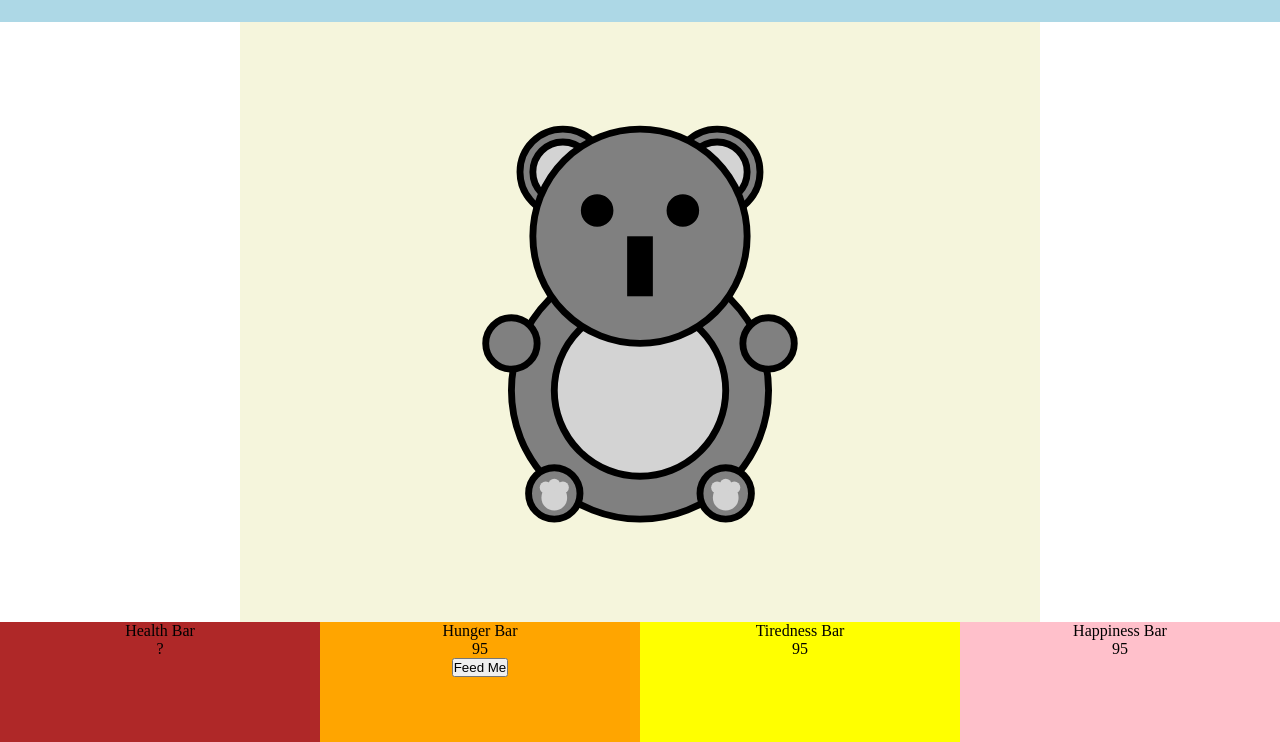
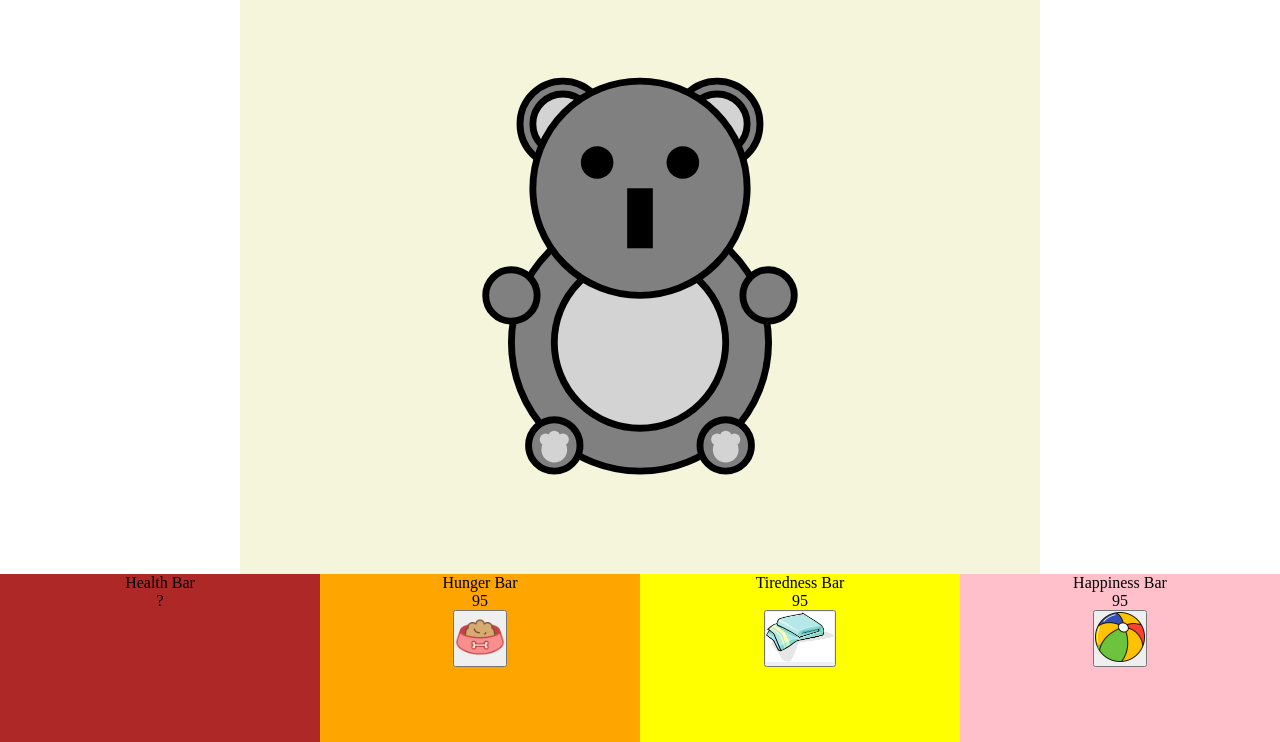
Before and after one commit to JamesWicks01/VirtualPet, a plain HTML site: page index.html in a window 1280 px wide. Shown: the part 58-800 px from the top of the page. Drawn offline with Linux system fonts and the light colour scheme.

Commit message:
added images as the buttons

```diff
--- a/css/style.css
+++ b/css/style.css
@@ -1,7 +1,7 @@
 main {
     display: grid;
     grid-template-columns: 1fr 1fr 1fr 1fr;
-    grid-template-rows: 5em 2fr 1fr;
+    grid-template-rows: 2em 2fr 1fr;
 
     grid-template-areas: "head head head head"
                          "petscreen petscreen petscreen petscreen"
--- a/index.html
+++ b/index.html
@@ -64,20 +64,27 @@
     <div class="hunger">
         <label for="hunger">Hunger Bar</label>
         <br>
+        <!-- <meter id="hungerValue"
+               min="0" max="100"
+               value="100"></meter> -->
         <output id="hungerValue">?</output>
         <br>
-        <button id="FeedMe">Feed Me</button>
+        <button id="FeedMe"><img height="50em" src="dog-bowl.png" alt="Dog Bowl"></button>
     </div>
 
     <div class="tiredness">
         <label for="tiredness">Tiredness Bar</label>
         <br>
         <output id="tirednessValue">?</output>
+        <br>
+        <button id="GoToBed"><img height="50em" src="blanket.png" alt="Blanket"></button>
     </div>
 
     <div class="happiness">
         <label for="happiness">Happiness Bar</label>
         <br>
         <output id="happinessValue">?</output>
+        <br>
+        <button id="PlayWithMe"><img height="50em" src="beach-ball.png" alt="Beach Ball"></button>
     </div>
 </main>
```
Also changed, not shown: beach-ball.png (added), blanket.png (added), dog-bowl.png (added).
